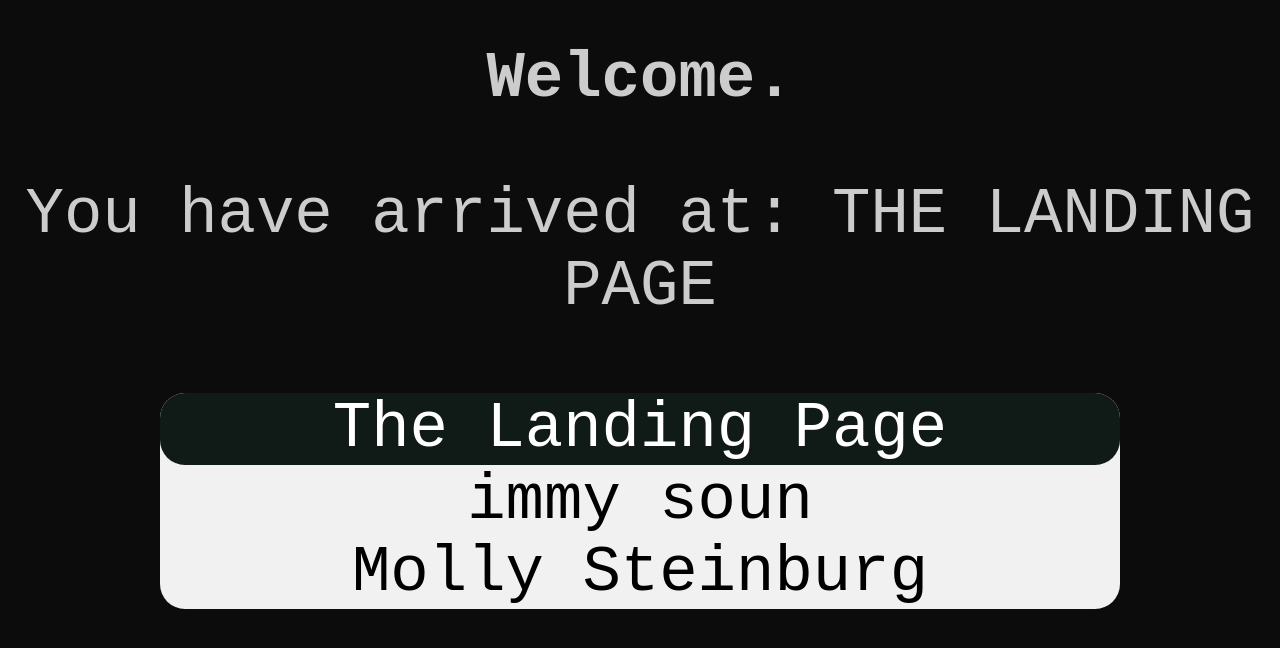
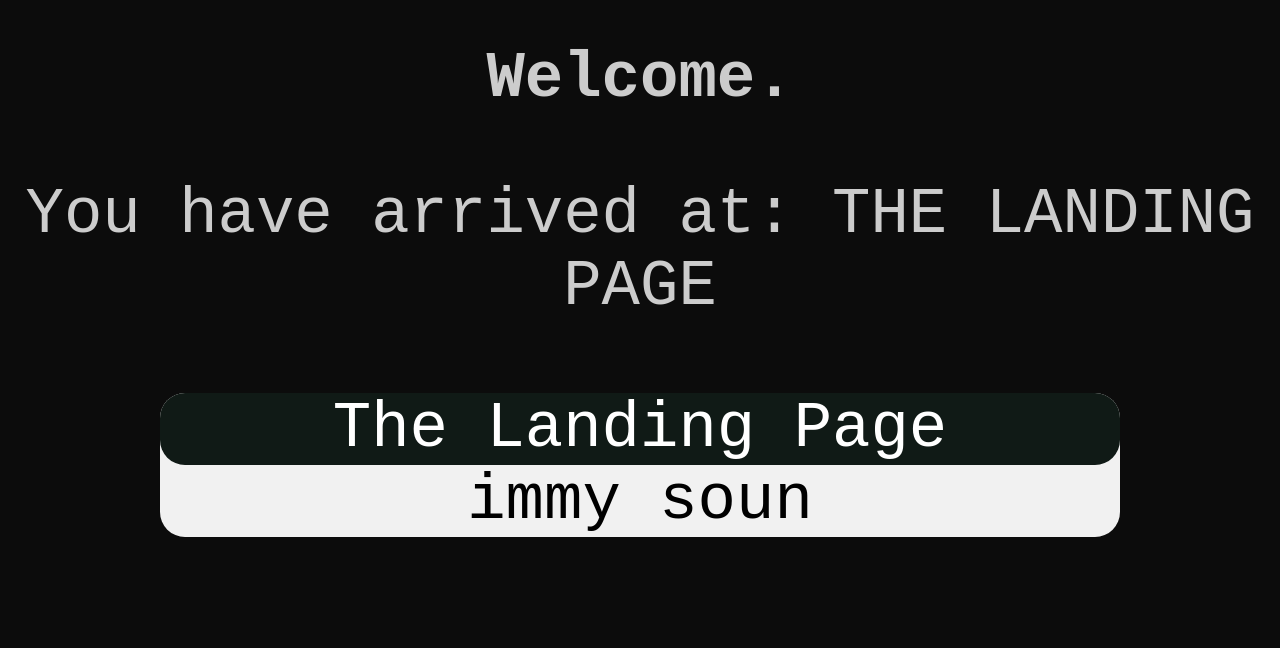
Before and after one commit to immysoun/website, a plain HTML site: page index.html in a window 1280 px wide. Drawn offline with Linux system fonts and the light colour scheme.

Commit message:
hid steinburg temporarily
hidden until manifesto completed

```diff
--- a/index.html
+++ b/index.html
@@ -22,7 +22,7 @@
   <ul>
     <li><a data-value="The Landing Page" class="active" href="index.html">The Landing Page</a></li>
     <li><a data-value="immy soun" href="html/immysoun/home.html">immy soun</a></li>
-    <li><a data-value="Molly Steinburg" href="html/mollysteinburg/home.html">Molly Steinburg</a></li>
+    <!-- <li><a data-value="Molly Steinburg" href="html/mollysteinburg/home.html">Molly Steinburg</a></li> -->
   </ul>
 
   <footer>
```
